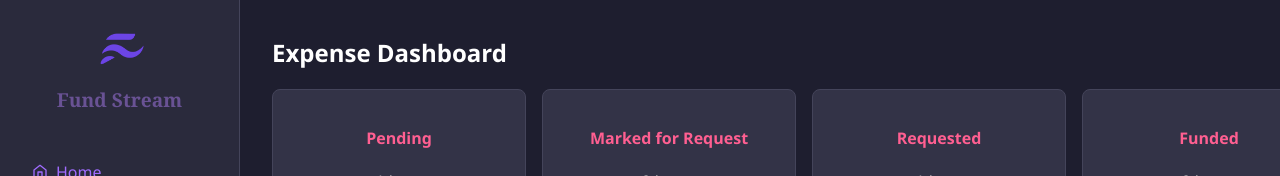
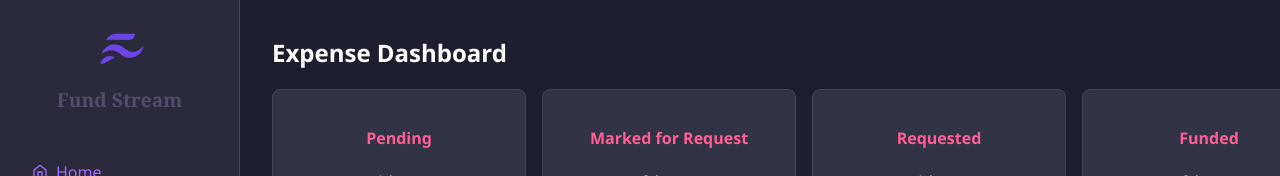
Before and after one commit to edcres/law-expense-lending, a React (Create React App) app in the folder client/: page / in a window 1280 px wide. Shown: the top 176 px of the page. Built offline with nearby package versions, Linux system fonts and the light colour scheme.

Commit message:
Changed the color of the app name.

```diff
--- a/client/src/styles/theme.js
+++ b/client/src/styles/theme.js
@@ -11,7 +11,7 @@ const colors = {
   warning: '#FFD166',
   info: '#4CC9F0',
 
-  appTitle: '#695294',       // App Name
+  appTitle: '#574a70',       // App Name
 };
 
 export default colors;
```
